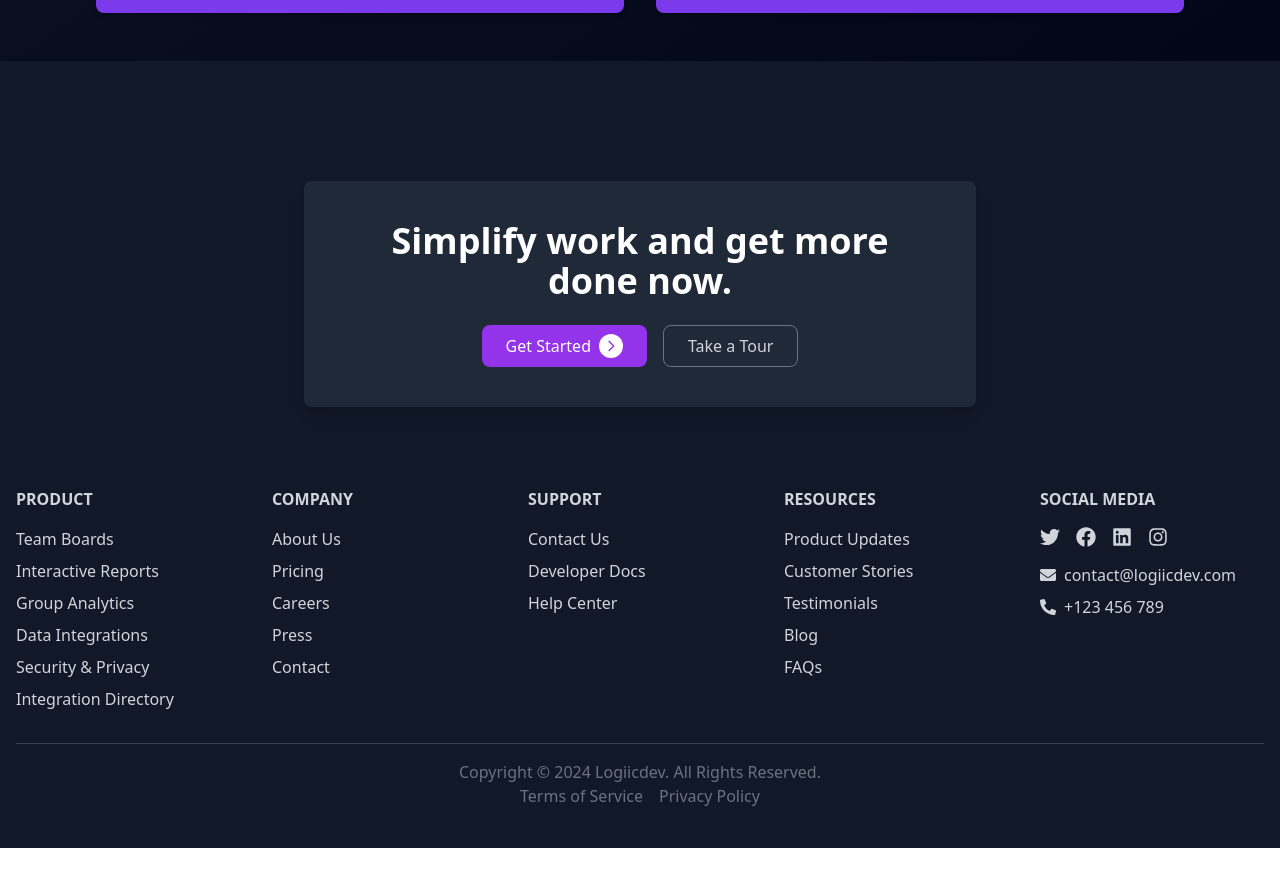
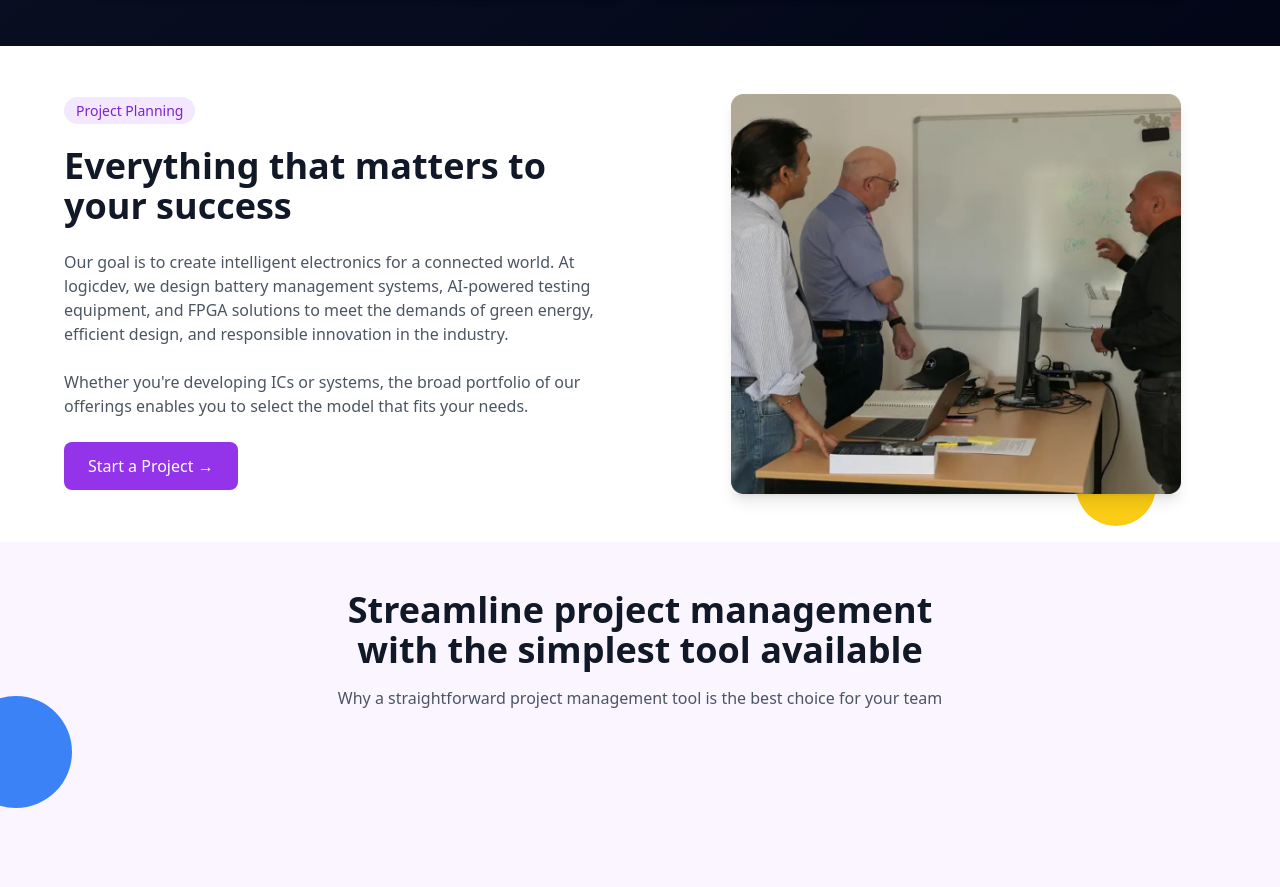
Before and after one commit to risingtechnix/logiicdev, a React (Vite) app: page / in a window 1280 px wide. Shown: the part 2590-3477 px from the top of the page. Before the commit the page ends 3438 px from the top, so only its background shows below. Built offline with nearby package versions, Linux system fonts and the light colour scheme.

Commit message:
made some basic ui changes

```diff
--- a/package.json
+++ b/package.json
@@ -16,6 +16,7 @@
     "react": "^18.3.1",
     "react-dom": "^18.3.1",
     "react-icons": "^5.3.0",
+    "react-intersection-observer": "^9.13.1",
     "react-router-dom": "^6.26.2",
     "react-slick": "^0.30.2",
     "slick-carousel": "^1.8.1"
--- /dev/null
+++ b/src/components/Home/ProjectSection.jsx
@@ -0,0 +1,81 @@
+import React, {useEffect} from "react"
+import {motion, useAnimation} from "framer-motion"
+import {useInView} from "react-intersection-observer"
+
+const ProjectSection = () => {
+	// Set up animation controls
+	const controls = useAnimation()
+	const {ref, inView} = useInView({threshold: 0.2})
+
+	// Trigger animation when component enters the viewport
+	useEffect(() => {
+		if (inView) {
+			controls.start("visible")
+		} else {
+			controls.start("hidden")
+		}
+	}, [controls, inView])
+
+	return (
+		<section ref={ref} className="container mx-auto px-6 py-12">
+			<div className="grid md:grid-cols-2 items-center gap-8">
+				{/* Text Content */}
+				<motion.div
+					initial="hidden"
+					animate={controls}
+					variants={{
+						hidden: {opacity: 0, x: -50},
+						visible: {opacity: 1, x: 0, transition: {duration: 0.8}},
+					}}
+					className="space-y-6 pl-4 ml-6"
+				>
+					<span className="bg-purple-100 text-purple-700 text-sm font-medium px-3 py-1 rounded-full">
+						Project Planning
+					</span>
+					<h2 className="text-4xl font-bold text-gray-900">
+						Everything that matters to your success
+					</h2>
+					<p className="text-gray-600">
+						Our goal is to create intelligent electronics for a connected world.
+						At logicdev, we design battery management systems, AI-powered
+						testing equipment, and FPGA solutions to meet the demands of green
+						energy, efficient design, and responsible innovation in the
+						industry.
+					</p>
+					<p className="text-gray-600">
+						Whether you're developing ICs or systems, the broad portfolio of our
+						offerings enables you to select the model that fits your needs.
+					</p>
+					<motion.button
+						whileHover={{scale: 1.05}}
+						whileTap={{scale: 0.95}}
+						className="mt-6 bg-purple-600 text-white px-6 py-3 rounded-lg hover:bg-purple-700 transition"
+					>
+						Start a Project &rarr;
+					</motion.button>
+				</motion.div>
+
+				{/* Image */}
+				<motion.div
+					initial="hidden"
+					animate={controls}
+					variants={{
+						hidden: {opacity: 0, x: 50},
+						visible: {opacity: 1, x: 0, transition: {duration: 0.8}},
+					}}
+					className="relative"
+				>
+					<img
+						src="src\assets\team.png" // Replace with your actual image path
+						alt="Team at work"
+						className="w-3/4 h-auto mx-auto rounded-lg shadow-lg"
+					/>
+					{/* Adjusted decorative element */}
+					<div className="absolute -bottom-8 -right-[-100px] -z-10 bg-yellow-400 rounded-full w-20 h-20"></div>
+				</motion.div>
+			</div>
+		</section>
+	)
+}
+
+export default ProjectSection
--- /dev/null
+++ b/src/components/Home/StatsSection.jsx
@@ -0,0 +1,93 @@
+import React, {useEffect, useState} from "react"
+import {motion, useAnimation} from "framer-motion"
+
+const AnimatedCounter = ({targetNumber}) => {
+	const [count, setCount] = useState(0)
+
+	useEffect(() => {
+		const incrementTime = 2000 // total time for the animation in ms
+		const incrementStep = Math.ceil((targetNumber / incrementTime) * 100)
+
+		let currentCount = 0
+		const interval = setInterval(() => {
+			currentCount += incrementStep
+			if (currentCount >= targetNumber) {
+				setCount(targetNumber)
+				clearInterval(interval)
+			} else {
+				setCount(currentCount)
+			}
+		}, 100) // every 100ms, increment the count
+
+		return () => clearInterval(interval)
+	}, [targetNumber])
+
+	return <span>{count}</span>
+}
+
+const StatsSection = () => {
+	const controls = useAnimation()
+
+	return (
+		<section className="relative bg-purple-50 py-12">
+			{/* Decorative blue circle */}
+			<div className="absolute -left-10 top-1/2 transform -translate-y-1/2 w-28 h-28 bg-blue-500 rounded-full"></div>
+
+			{/* Content container */}
+			<div className="container mx-auto px-6">
+				{/* Heading and Subheading */}
+				<div className="text-center space-y-4">
+					<h2 className="text-3xl md:text-4xl font-bold text-gray-900">
+						Streamline project management <br /> with the simplest tool
+						available
+					</h2>
+					<p className="text-gray-600">
+						Why a straightforward project management tool is the best choice for
+						your team
+					</p>
+				</div>
+
+				{/* Stats Box */}
+				<motion.div
+					initial={{opacity: 0, y: 50}}
+					animate={controls}
+					transition={{duration: 0.8}}
+					className="mt-8 bg-[#5828E3] text-white rounded-lg py-8 px-6 flex flex-col md:flex-row justify-between items-center space-y-6 md:space-y-0"
+				>
+					{/* Stat 1 */}
+					<div className="flex flex-col items-center text-center">
+						<p className="text-5xl font-bold">
+							<AnimatedCounter targetNumber={19} />+
+						</p>
+						<p className="mt-2 text-lg">Projects completed</p>
+					</div>
+
+					{/* Stat Divider */}
+					<div className="hidden md:block h-16 w-px bg-white"></div>
+
+					{/* Stat 2 */}
+					<div className="flex flex-col items-center text-center">
+						<p className="text-5xl font-bold">
+							<AnimatedCounter targetNumber={10} />
+						</p>
+						<p className="mt-2 text-lg">Satisfied Clients</p>
+					</div>
+
+					{/* Stat Divider */}
+					<div className="hidden md:block h-16 w-px bg-white"></div>
+
+					{/* Stat 3 */}
+					<div className="flex flex-col items-center text-center">
+						<p className="text-5xl font-bold">
+							<AnimatedCounter targetNumber={2} />
+						</p>
+						<p className="mt-2 text-lg">Winning Awards</p>
+						<p className="text-sm mt-1">Including in 2022 - ESA Space award</p>
+					</div>
+				</motion.div>
+			</div>
+		</section>
+	)
+}
+
+export default StatsSection
--- a/src/components/Home/WhatWeDo.jsx
+++ b/src/components/Home/WhatWeDo.jsx
@@ -67,6 +67,7 @@
 
 import React, {useRef} from "react"
 import {motion, useInView} from "framer-motion"
+import ProjectPlanning from "./ProjectPlanning"
 
 const WhatWeDo = () => {
 	// Reference to track when the component is in view
@@ -133,6 +134,7 @@ const WhatWeDo = () => {
 					What We Do?
 				</motion.h2>
 			</motion.div>
+			<ProjectPlanning />
 		</motion.section>
 	)
 }
--- a/src/pages/Home.jsx
+++ b/src/pages/Home.jsx
@@ -3,14 +3,18 @@ import HeroSection from "../components/HeroSection"
 import WhatWeDo from "../components/Home/WhatWeDo"
 import ProjectPlanning from "../components/Home/ProjectPlanning"
 import Advantages from "../components/Home/Advantages"
+import ProjectSection from "../components/Home/ProjectSection"
+import StatsSection from "../components/Home/StatsSection"
 
 const Home = () => {
 	return (
 		<>
 			<HeroSection />
 			<WhatWeDo />
-			<ProjectPlanning />
+			{/* <ProjectPlanning /> */}
 			<Advantages />
+			<ProjectSection />
+			<StatsSection />
 		</>
 	)
 }
```
Also changed, not shown: src/components/Home/Advantages.jsx (+41 -34 lines), src/assets/team.png (added), 1 other file (tests, documents, lock files or other folders).
